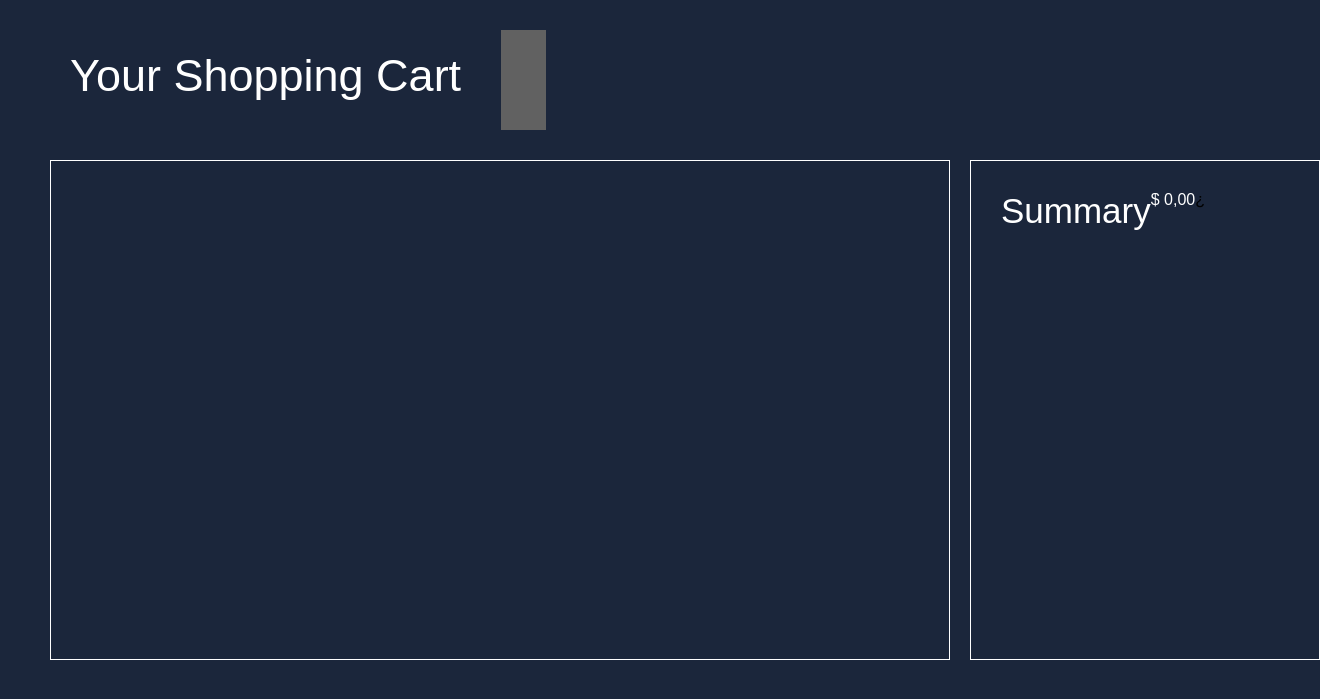
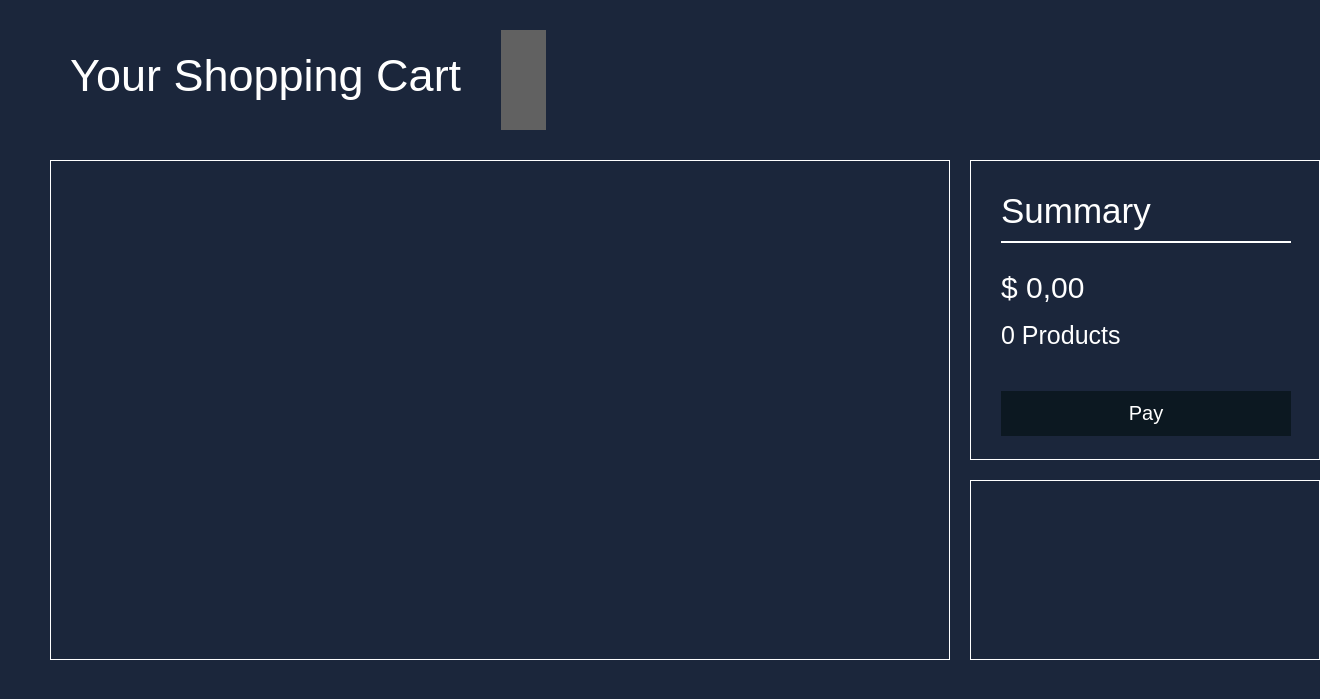
Before and after one commit to felipemadeit/E-commerce-PC, a Django app: page /shopping_cart in a window 1320 px wide. Shown: the part 80-779 px from the top of the page. Run offline with Django 5.2, Linux system fonts and the light colour scheme; the visitor is signed in with stand-in values (Sample User, id 1); data that the repository does not hold is empty; some web fonts are replaced; grey boxes are pictures that could not be loaded.

Commit message:
95% cart view

```diff
--- a/store/static/css/style.css
+++ b/store/static/css/style.css
@@ -1779,7 +1779,7 @@ input[type="password"] {
 .summary-shop {
     display: flex;
     width: 350px;
-    height: 500px;
+    height: 300px;
     box-sizing: border-box;
     padding: 30px;
     margin-top: 60px;
@@ -1787,6 +1787,25 @@ input[type="password"] {
     border: 1px solid white;
 }
 #grand-total {
+    position: absolute;
+    margin-top: 80px;
+    font-size: 30px;
+    color: white;
+
+}
+
+.total-line {
+    position: absolute;
+    width: 290px;
+    height: 2px;
+    margin-top: 50px;
+    background-color: white;
+}
+
+.total-items {
+    position: absolute;
+    margin-top: 130px;
+    font-size: 25px;
     color: white;
 }
 
@@ -1806,6 +1825,40 @@ input[type="password"] {
     color: white;
 }
 
+.btn-pay {
+    position: absolute;
+    margin-top: 200px;
+    width: 290px;
+    height: 45px;
+    background-color: #0c1821;
+    border: none;
+    transition: transform 0.2s, box-shadow 0.2s;
+    cursor: pointer;
+    color: white;
+    font-size: 20px;
+}
+
+.btn-pay:hover {
+    transform: translateY(-5px);
+    box-shadow: 0 8px 15px rgba(255, 255, 255, 0.5);
+}
+
+.btn-pay:active {
+    transform: translateY(0);
+    box-shadow: 0 5px 10px rgba(255, 255, 255, 0.5);
+}
+
+.pay-methods {
+    display: flex;
+    position: absolute;
+    width: 350px;
+    height: 180px;
+    box-sizing: border-box;
+    padding: 30px;
+    margin-top: 20px;
+    margin-left: 970px;
+    border: 1px solid white;
+}
 
 .text-cart {
     display: flex;
--- a/store/static/scripts/cart.js
+++ b/store/static/scripts/cart.js
@@ -22,6 +22,7 @@ document.addEventListener("DOMContentLoaded", function () {
                 let totalPriceElement = document.getElementById(`total-price-${itemId}`);
                 totalPriceElement.textContent = formatPrice(quantity * price);
                 updateCartTotal();
+                updateTotalItems(); // Actualiza la cantidad total de productos
             } else {
                 alert("Hubo un problema al actualizar la cantidad.");
             }
@@ -40,22 +41,34 @@ document.addEventListener("DOMContentLoaded", function () {
         let grandTotal = 0;
         cartItems.forEach(item => {
             let totalPriceText = item.querySelector('[id^="total-price-"]').textContent;
-            let totalPrice = totalPriceText.replace(/[^\d.-]/g, "");
-            grandTotal += totalPrice;
+            // Remove currency symbol and convert formatted number to a float
+            let totalPrice = parseFloat(totalPriceText.replace(/[^\d,-]/g, "").replace(/\./g, "").replace(/,/g, "."));
+            grandTotal += isNaN(totalPrice) ? 0 : totalPrice;
         });
         document.getElementById('grand-total').textContent = formatPrice(grandTotal);
+    }
+
+    function updateTotalItems() {
+        let cartItems = document.querySelectorAll('.cart-item');
+        let totalItems = 0;
+        cartItems.forEach(item => {
+            let quantityElement = item.querySelector('select.quantity-sec');
+            let quantity = parseInt(quantityElement.value);
+            totalItems += isNaN(quantity) ? 0 : quantity;
+        });
+        document.getElementById('total-items').textContent = `${totalItems} Products`;
     }
 
     function formatInitialPrices() {
         let priceElements = document.querySelectorAll('[id^="total-price-"]');
         priceElements.forEach(element => {
-            let priceText = element.textContent.replace(/[^\d.-]/g, ""); // Remove non-numeric characters
+            let priceText = element.textContent.replace(/[^\d,-]/g, "").replace(/\./g, "").replace(/,/g, ".");
             let price = parseFloat(priceText);
-            element.textContent = formatPrice(price);
+            element.textContent = formatPrice(isNaN(price) ? 0 : price);
         });
-        updateCartTotal(); // Update the grand total after formatting individual prices
+        updateCartTotal();
+        updateTotalItems(); // Actualiza la cantidad total de productos al iniciar
     }
 
-    // Format all prices when the DOM is fully loaded
     formatInitialPrices();
 });
--- a/store/templates/cart.html
+++ b/store/templates/cart.html
@@ -34,8 +34,14 @@
 
     <div class="summary-shop">
         <h3 class="h3-total">Summary</h3>
+        <div class="total-line"></div>
         <p class="grand-total" id="grand-total"></p>
-¿    </div>
+        <p class="total-items" id="total-items"></p>
+        <button class="btn-pay">Pay</button>
+    </div>
+
+
+    <div class="pay-methods"></div>
 {% endblock %}
 
 {% block script %}
```
